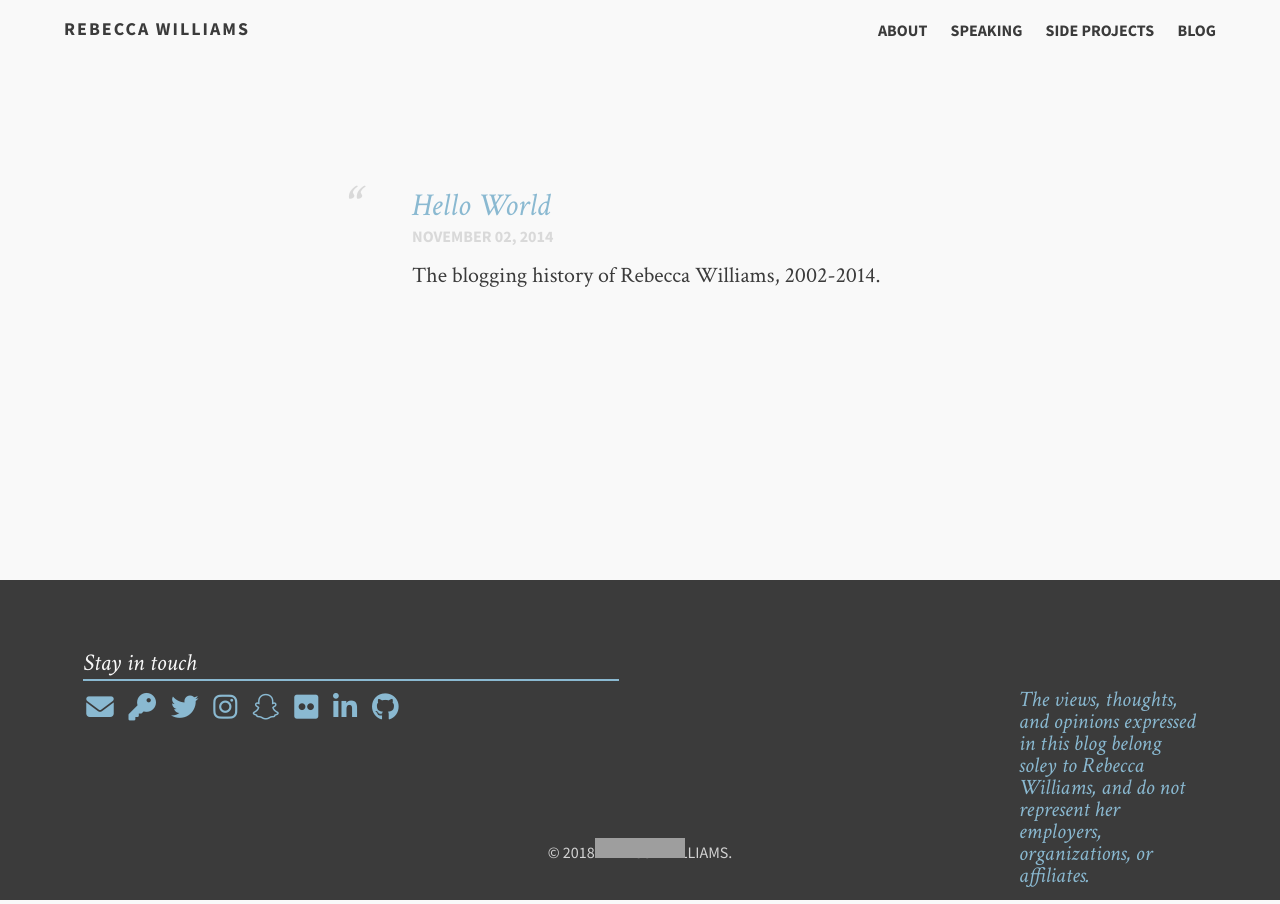
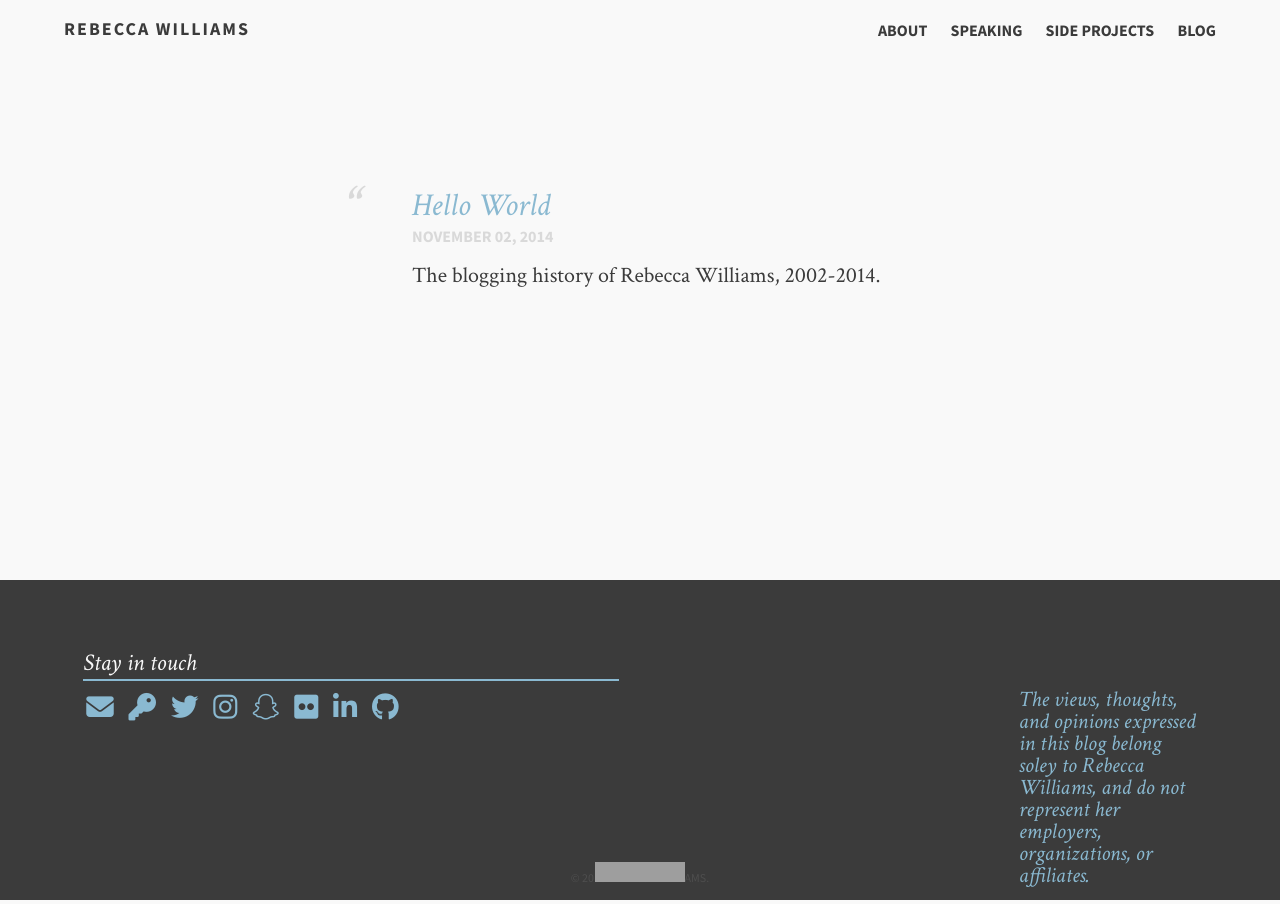
Before and after one commit to rebeccawilliams/rebeccawilliams.us, a Jekyll site: the page built from index.md, in a window 1280 px wide. Built offline with Jekyll 4.4.1, drawn with Linux system fonts in a browser that asks for light colours; nearby versions of some CDN libraries; grey boxes are pictures that could not be loaded.

Commit message:
Update _styles.scss

```diff
--- a/_sass/_styles.scss
+++ b/_sass/_styles.scss
@@ -572,15 +572,15 @@ footer {
     }
 
     small {
-        font-size: ($fs5);
+        font-size: ($fs6);
         text-align: center;
         display: block;
         width: 100%;
         position: absolute;
-        bottom: 20px;
+        bottom: 8px;
         font-family: $sans;
         text-transform: uppercase;
-        color: transparentize($white, .2);
+        color: transparentize($white, .9);
         a {
             color: transparentize($white, .7);
         }
```
